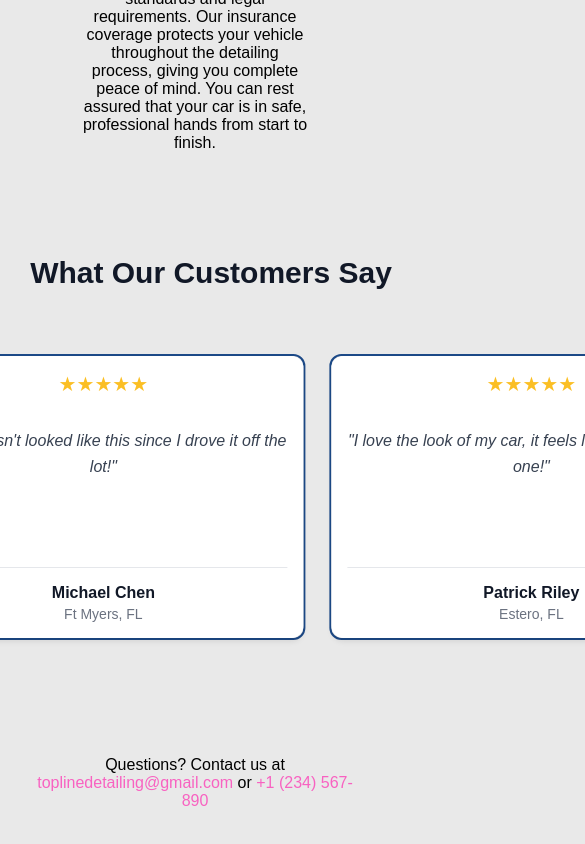
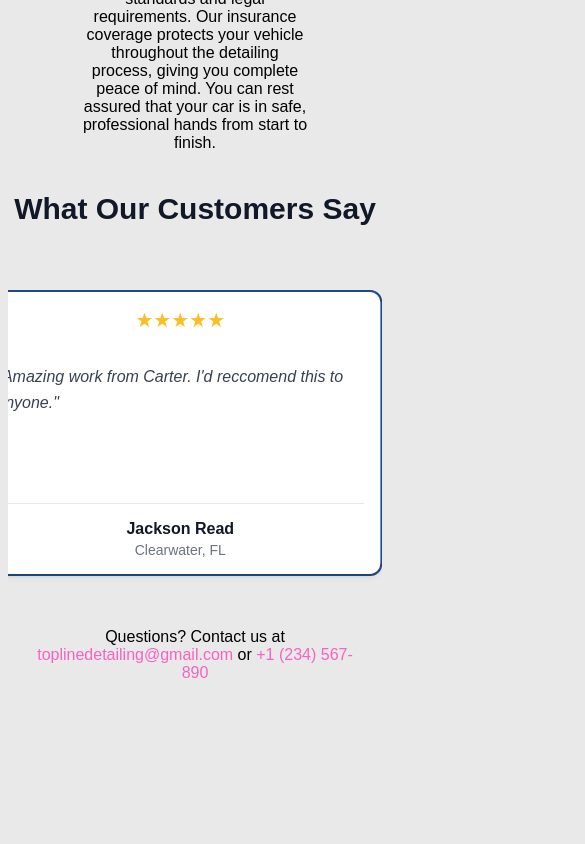
Before and after one commit to patrickriley1/TopLine, a React (Vite) app in the folder topline/: page / in a window 390 px wide. Shown: the part 873-1717 px from the top of the page, 585 px wide, since content can reach past the window. After the commit the page ends 1599 px from the top, so only its background shows below. Built offline with nearby package versions, Linux system fonts and the light colour scheme.

Commit message:
mobile view improvements

```diff
--- a/topline/src/App.css
+++ b/topline/src/App.css
@@ -38,16 +38,6 @@
   cursor: pointer;
   transform: scale(1.05);
   box-shadow: 5px 5px var(--color2);
-}
-
-.Testimonials {
-  display: flex;
-  flex-direction: column;
-  justify-content: center;
-  justify-content: center;
-  align-items: center;
-  margin: auto;
-  text-align: center;
 }
 
 .Footer {
@@ -143,6 +133,7 @@
   background-color: var(--color5);
   margin: auto;
   transition: 0.3s ease;
+  overflow: hidden;
 }
 
 .PackageCard:hover {
@@ -153,3 +144,7 @@
 .PackageCard ul {
   text-align: center;
 }
+
+.Testimonials {
+  overflow: hidden;
+}
--- a/topline/src/App.jsx
+++ b/topline/src/App.jsx
@@ -37,9 +37,7 @@ function Home() {
       </div>
       {/* top services - Ceramic Coating, Detailing */}
       <div className="Testimonials">
-        <div className="flewrow">
           <ReviewBelt />
-        </div>
       </div>
     </main>
   )
--- a/topline/src/carousel.jsx
+++ b/topline/src/carousel.jsx
@@ -116,7 +116,6 @@ const styles = {
   container: {
     width: '100%',
     backgroundColor: 'var(--color1)',
-    padding: '64px 16px',
     overflow: 'hidden',
     margin: '0 auto'
   },
@@ -188,5 +187,9 @@ const styles = {
     fontSize: '14px',
     color: '#6B7280',
     margin: 0
+  },
+  viewport: {
+    width: '100vw',
+    overflow: 'hidden',
   }
 };
```
